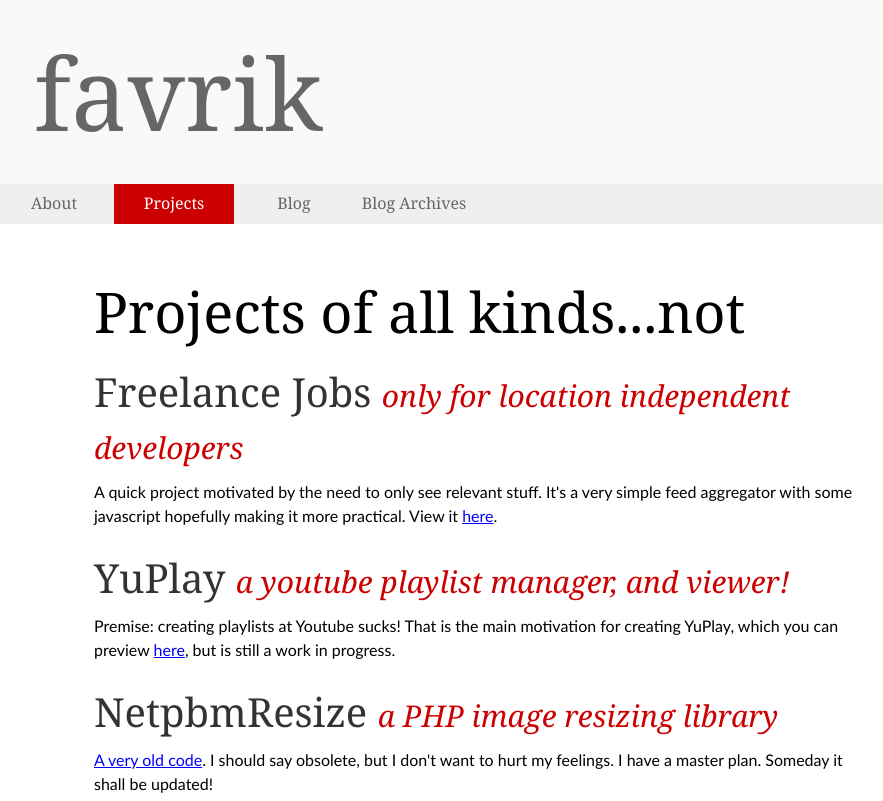
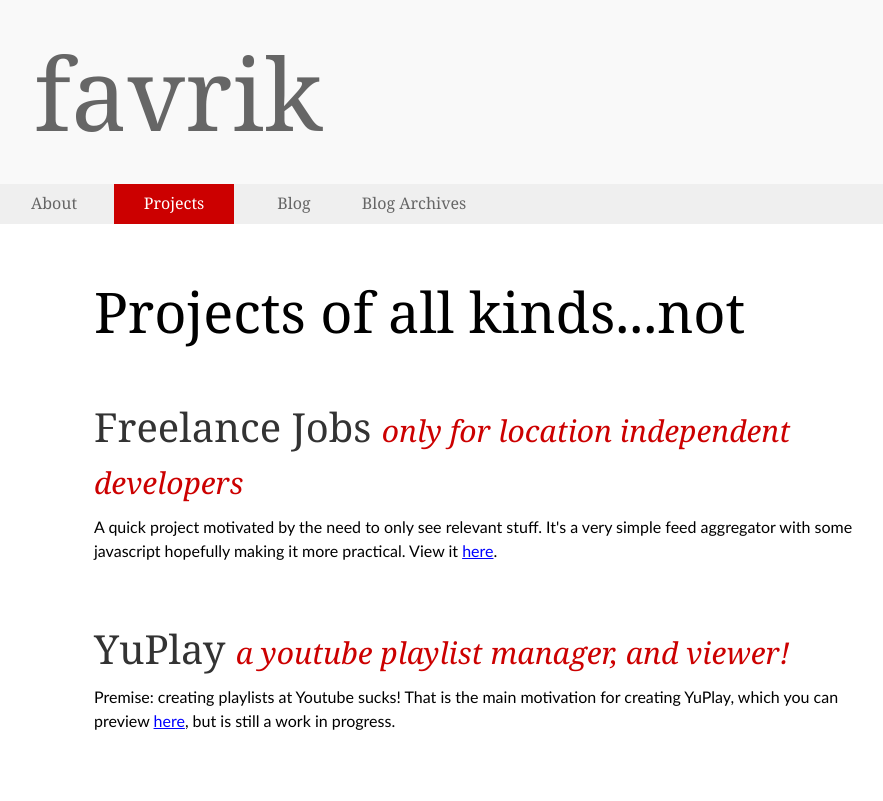
Before and after one commit to favrik/favrik.com, a Jekyll site: the page built from projects/index.html, in a window 1280 px wide. Shown: the top 801 px of the page, without its empty margins (166-1049 px from the left). Built offline with Jekyll 4.4.1, drawn with Linux system fonts in a browser that asks for light colours; Markdown is read by kramdown in place of the engine named in the settings.

Commit message:
Add project div wrapper.

```diff
--- a/projects/index.html
+++ b/projects/index.html
@@ -8,16 +8,22 @@ meta_keywors: projects, personal projects, javascript, php
 ---
     <h1>Projects of all kinds...not</h1>
 
+    <div class="project">
         <h2>Freelance Jobs <em>only for location independent developers</em></h2>
         <p>
         A quick project motivated by the need to only see relevant stuff. It's a very simple feed aggregator with some javascript hopefully making it more practical. View it <a href="/projects/jobs/">here</a>.
         </p>
+    </div>
 
+    <div class="project">
         <h2>YuPlay <em>a youtube playlist manager, and viewer!</em></h2>
         <p>
         Premise: creating playlists at Youtube sucks!  That is the main motivation for creating YuPlay, which you can preview <a href="/projects/yuplay/">here</a>, but is still a work in progress.
 
         </p>
+    </div>
 
+    <div class="project">
         <h2>NetpbmResize <em>a PHP image resizing library</em></h2>
         <p><a href="http://netpbmresize.sf.net">A very old code</a>.  I should say obsolete, but I don't want to hurt my feelings. I have a master plan. Someday it shall be updated!<p>
+    </div>
```
Lines whose indentation alone changed are shown as unchanged.
